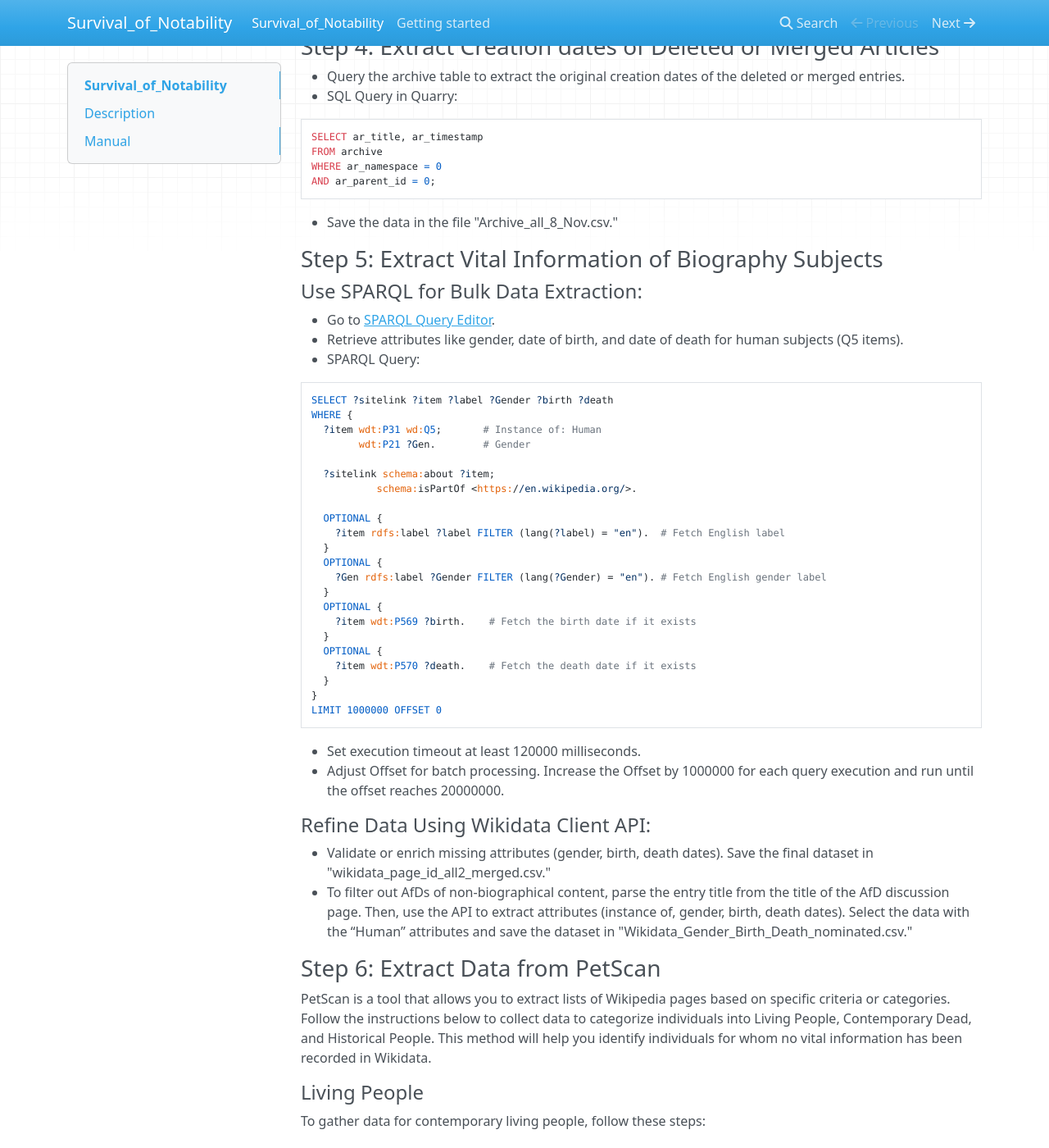
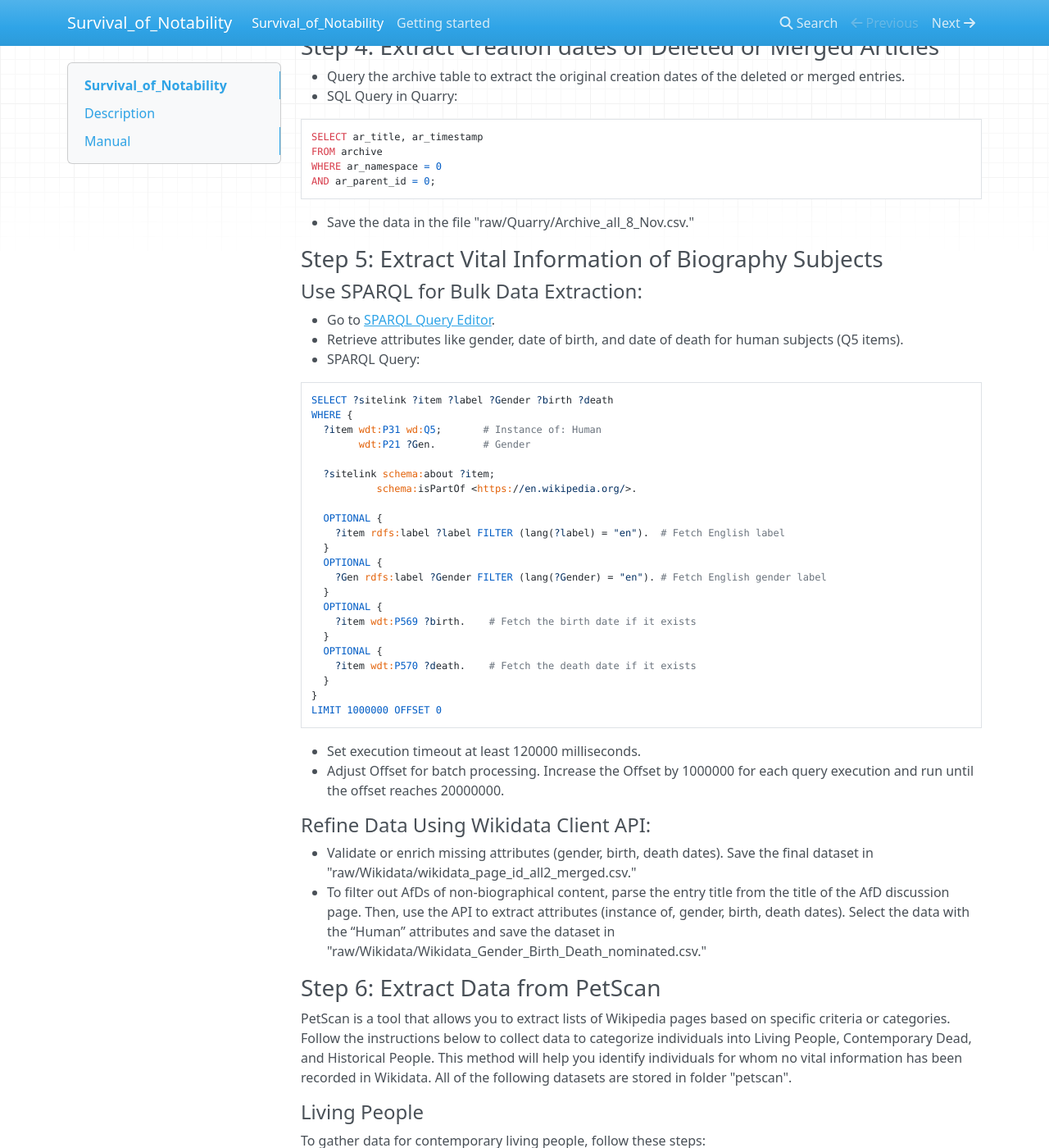
Before and after one commit to CSDL-UMD/Survival-of-the-Notable-in-Wikipedia, an MkDocs documentation site: the page built from docs/docs/index.md, in a window 1280 px wide and 1400 px high, scrolled down 1488 px. Shown: the whole window at 82% size. Built offline with MkDocs 1.6.1, drawn with Linux system fonts in a browser that asks for light colours; nearby versions of some CDN libraries; some of the changed text lies outside the part shown.

Commit message:
change some details in readme, index file and jupyter notebook

````diff
--- a/docs/docs/index.md
+++ b/docs/docs/index.md
@@ -42,12 +42,12 @@
 AND page_is_redirect = 0
 AND rev_parent_id = 0;
 ```
-- Save the results in the file "All_AfDs_3_Nov_2.csv."
+- Save the results in the file "raw/Quarry/All_AfDs_3_Nov_2.csv."
 
 ### Step 3: Retrieve Creation Dates
 #### For Entries Without Deletion Nominations:
 - Use the Wikipedia REST API to extract the creation dates of the articles from the page table.
-- Save the results in the file "Wikiproject_Bio2_creation_dates.csv."
+- Save the results in the file "raw/Quarry/Wikiproject_Bio2_creation_dates.csv."
 
 #### For Entries With Deletion Nominations:
 - Apply the same API method for kept or redirected articles.
@@ -62,7 +62,7 @@
 WHERE ar_namespace = 0
 AND ar_parent_id = 0;
 ```
-- Save the data in the file "Archive_all_8_Nov.csv."
+- Save the data in the file "raw/Quarry/Archive_all_8_Nov.csv."
 
 ### Step 5: Extract Vital Information of Biography Subjects
 #### Use SPARQL for Bulk Data Extraction:
@@ -96,11 +96,11 @@
 - Set execution timeout at least 120000 milliseconds.
 - Adjust Offset for batch processing. Increase the Offset by 1000000 for each query execution and run until the offset reaches 20000000.
 #### Refine Data Using Wikidata Client API:
-- Validate or enrich missing attributes (gender, birth, death dates). Save the final dataset in "wikidata_page_id_all2_merged.csv."
-- To filter out AfDs of non-biographical content, parse the entry title from the title of the AfD discussion page. Then, use the API to extract attributes (instance of, gender, birth, death dates). Select the data with the “Human” attributes and save the dataset in "Wikidata_Gender_Birth_Death_nominated.csv."
+- Validate or enrich missing attributes (gender, birth, death dates). Save the final dataset in "raw/Wikidata/wikidata_page_id_all2_merged.csv."
+- To filter out AfDs of non-biographical content, parse the entry title from the title of the AfD discussion page. Then, use the API to extract attributes (instance of, gender, birth, death dates). Select the data with the “Human” attributes and save the dataset in "raw/Wikidata/Wikidata_Gender_Birth_Death_nominated.csv."
 
 ### Step 6: Extract Data from PetScan
-PetScan is a tool that allows you to extract lists of Wikipedia pages based on specific criteria or categories. Follow the instructions below to collect data to categorize individuals into Living People, Contemporary Dead, and Historical People. This method will help you identify individuals for whom no vital information has been recorded in Wikidata.
+PetScan is a tool that allows you to extract lists of Wikipedia pages based on specific criteria or categories. Follow the instructions below to collect data to categorize individuals into Living People, Contemporary Dead, and Historical People. This method will help you identify individuals for whom no vital information has been recorded in Wikidata. All of the following datasets are stored in folder "petscan".
 #### Living People
 To gather data for contemporary living people, follow these steps:
 
@@ -136,4 +136,4 @@
 Using PetScan in this way, you can efficiently gather and filter data based on category membership and time periods, allowing you to categorize individuals as living, contemporary dead, or historical people.
 
 #### Step 7: Extract Conversation logs of the Article for Deletion
-Parse the contents of each AfD discussion to extract the title of the discussed entry, the rationale provided for nominating the entry, the final outcome of the deliberation, and the timestamp of the closing of the discussion.  Save the data in the file “From_Begin_Afd_Conversation3.csv”.
+Parse the contents of each AfD discussion to extract the title of the discussed entry, the rationale provided for nominating the entry, the final outcome of the deliberation, and the timestamp of the closing of the discussion.  Save the data in the file “raw/From_Begin_Afd_Conversation3.csv”.
````
Also changed, not shown: README.md, Survival Analysis.ipynb, reports/figures/Fig6-Direction_to_merge_and_redirect.png, 1 other file.
